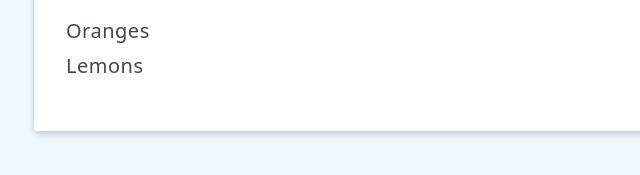
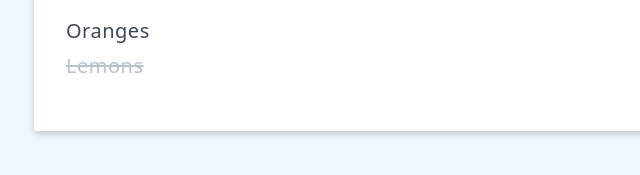
Before and after one commit to ULL-ESIT-DMSI-1920/vue-fundamentals-casiano-rodriguez-leon-alumnoudv5, a plain HTML site: page index.html in a window 1280 px wide. Shown: the part 395-570 px from the top of the page, 124-764 px from the left. Drawn offline with nearby package versions, Linux system fonts and the light colour scheme.

Commit message:
purchased

```diff
--- a/index.html
+++ b/index.html
@@ -23,7 +23,7 @@
 
         <p v-if="isEmpty">Nothing to do</p>
         <ul>
-            <li v-for="item in items">{{ item }}</li>
+            <li v-for="item in items" :class="{strikeout: item.purchased}">{{ item.label }}</li>
         </ul>
     </div>
     <script>
@@ -33,12 +33,12 @@
                 state: "default",
                 title: "Shopping List",
                 newItem: '',
-                items: [ "Oranges", "Lemons" ]
+                items: [ {label: "Oranges", purchased: false}, {label: "Lemons", purchased: true} ]
             },
             methods: {
                 saveItem() {
                     console.log(this.items.length)
-                    this.items.push(this.newItem);
+                    this.items.push({label: this.newItem, purchased: false});
                     this.newItem = ''
                 }
             },
```
Also changed, not shown: 1 other file.
